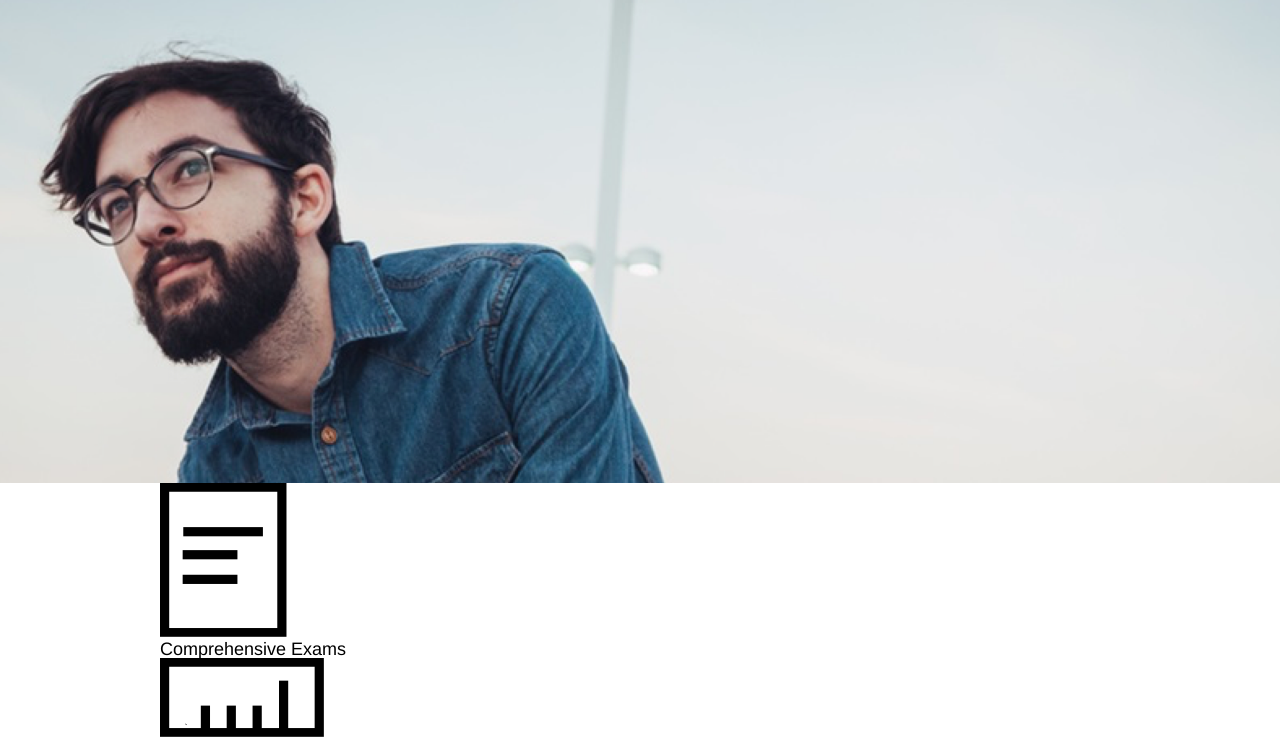
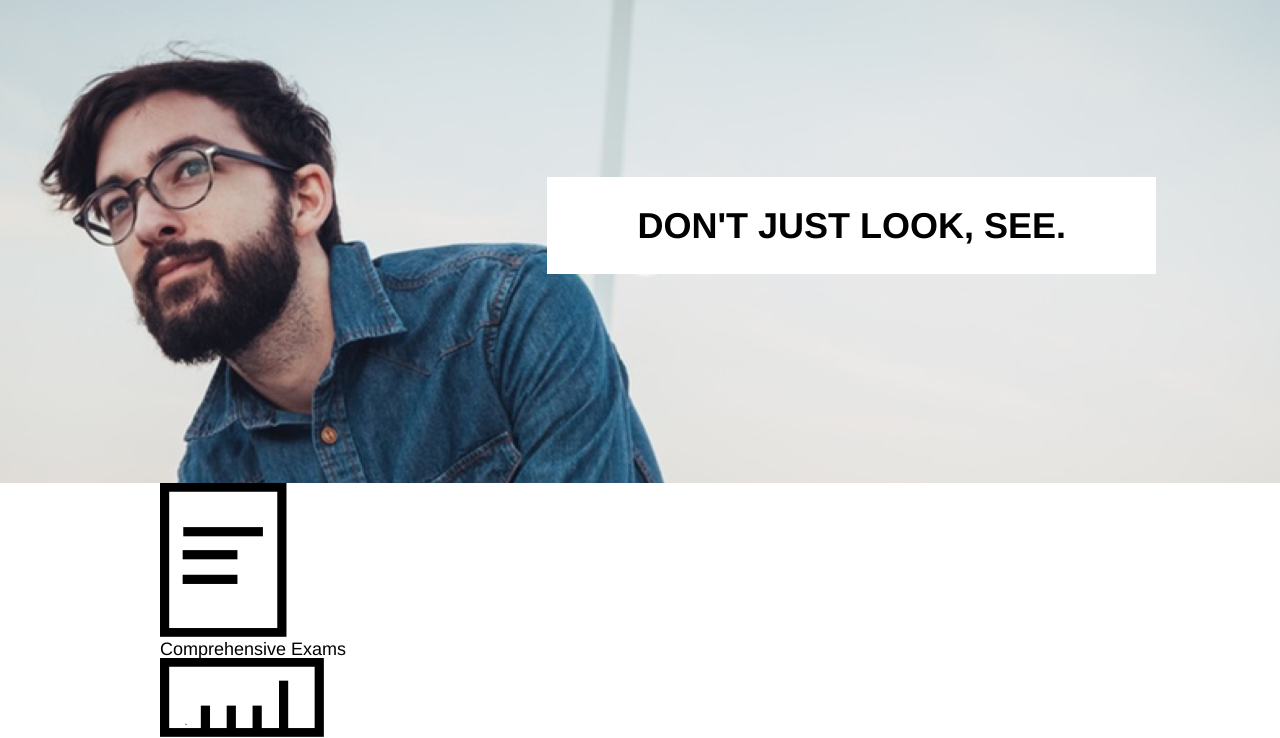
Before and after one commit to joshpetras/tortoiseshell-optics, a plain HTML site: page index.html in a window 1280 px wide. Shown: the part 75-813 px from the top of the page. Drawn offline with Linux system fonts and the light colour scheme.

Commit message:
Complete tagline desktop CSS.

```diff
--- a/resources/css/master.css
+++ b/resources/css/master.css
@@ -51,6 +51,24 @@ nav a {
   text-decoration: none;
 }
 
+.tagline {
+  display: flex;
+  justify-content: flex-end;
+  position: relative;
+  margin-top: 11rem;
+}
+
+.tagline h1 {
+  position: relative;
+  right: -2rem;
+  background-color: white;
+  font-weight: bold;
+  font-size: 2rem;
+  text-align: center;
+  line-height: 1.2;
+  padding: 1.5rem 5rem;
+}
+
 /* Tablet Settings */
 
 
```
